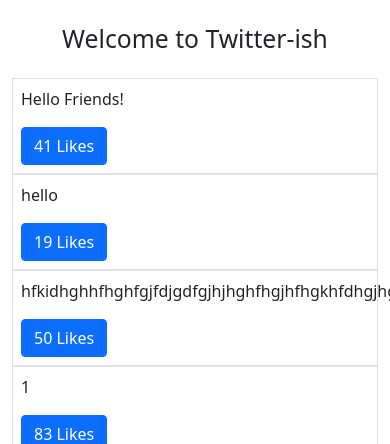
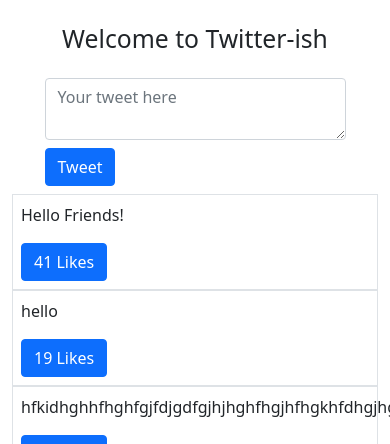
Before and after one commit to SnowLLL/twitter-ish, a Django app: page / in a window 390 px wide; the page is wider, and only the part inside the window is pictured. Shown: the part 56-500 px from the top of that part. Run offline with Django 3.2, Linux system fonts and the light colour scheme; data comes from the database, SQL or seed files in the repository; both versions use the stored data as it was after the commit.

Commit message:
add tweet form in Homepage

```diff
--- a/tweetme/forms.py
+++ b/tweetme/forms.py
@@ -11,6 +11,7 @@ class TweetForm(forms.ModelForm):
         model = Tweet
         # NOT single field
         fields = ["content"]
+        # data will automatically to DATABASE
 
     # space is important: def is the same level as class
     def clean_content(self):
--- a/tweetme/templates/components/form.html
+++ b/tweetme/templates/components/form.html
@@ -1,7 +1,5 @@
 <form method="POST"> {% csrf_token %}
     <!-- wrap text as para -->
     {{ form.as_p }}
-    <!-- <input type="hidden" action="/" name="next">
-    <textarea placeholder="Your tweet here"></textarea> -->
     <button class="btn btn-secondary" type="submit">Tweet</button>
 </form>
--- a/tweetme/templates/pages/home.html
+++ b/tweetme/templates/pages/home.html
@@ -6,8 +6,21 @@ Twitter-ish App
 
 {% block content %}
 <h2 class="text-center my-4">Welcome to Twitter-ish </h2>
+
+<div class="row">
+    <div class='col-md-4 col-10 mx-auto'>
+        <!-- though POST, data will be sent to view -->
+        <form class="form" action="/create-tweets/" method="POST">
+            {% csrf_token %}
+            <!-- NOT 'action'; Use 'value' -->
+            <input type="hidden" value="/" name="next">
+            <textarea class="form-control" name="content" placeholder="Your tweet here"></textarea>
+            <button class="btn btn-primary my-2" type="submit">Tweet</button>
+        </form>
+    </div>
+</div>
+
 <div id="tweets">Loading</div>
-
 <script>
 
     function handleClikeLike(tweet_id, currentCount) {
--- a/tweetme/views.py
+++ b/tweetme/views.py
@@ -1,4 +1,4 @@
-from django.shortcuts import render
+from django.shortcuts import render, redirect
 from django.http import HttpResponse, Http404, JsonResponse
 from .models import Tweet
 from .forms import TweetForm
@@ -47,10 +47,16 @@ def tweets_list_view(request, *args, **kwargs):
 
 def form_view(request, *args, **kwargs):
     form = TweetForm(request.POST or None)
+    # redirect users to url after they post sth
+    next_url = request.POST.get("next") or None
+    print(next_url)
     if form.is_valid():
         # create a form instance: If you call save() with commit=False, then it will return an object that hasn't yet been saved to the database.
         obj = form.save(commit=False)
         obj.save()
+        # redirect users to url after they post sth
+        if next_url != None:
+            return redirect(next_url)
         # initial form after save data
         form = TweetForm()
     return render(request, 'components/form.html', context={'form': form})
```
Also changed, not shown: db.sqlite3.
